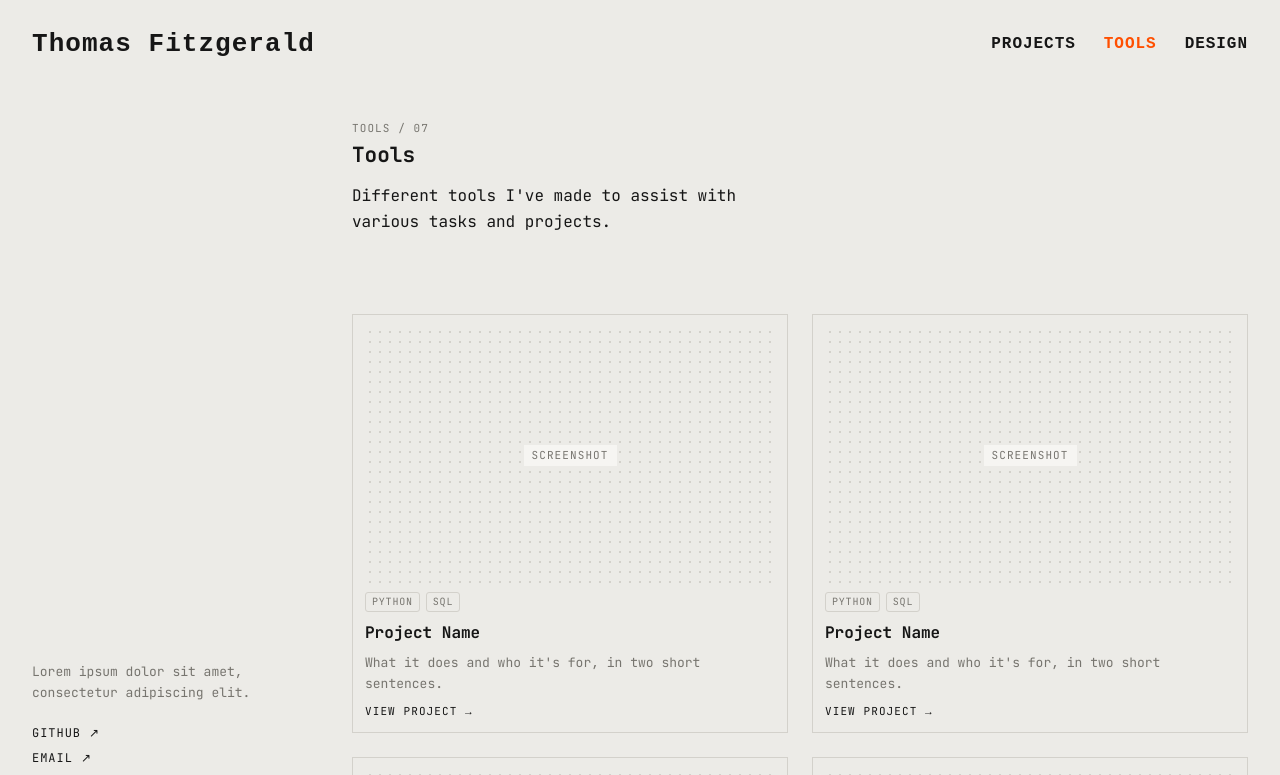
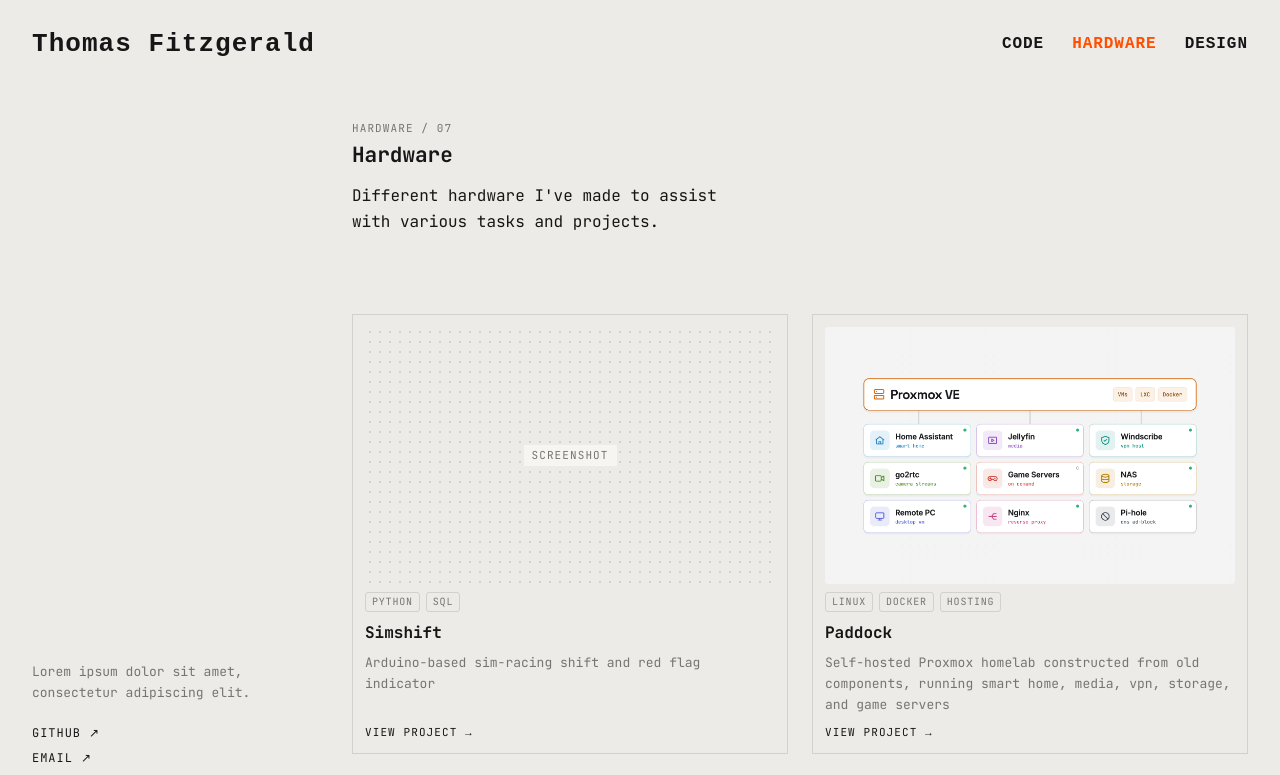
Before and after one commit to StaunchLemur29/portfolio, a plain HTML site: page hardware.html in a window 1280 px wide. Shown: the top 775 px of the page. Drawn offline with Linux system fonts and the light colour scheme; a web font is replaced by a local one.

Commit message:
switch around toolbar

```diff
--- a/tools.html
+++ b/hardware.html
@@ -3,7 +3,7 @@
 <head>
   <meta charset="UTF-8">
   <meta name="viewport" content="width=device-width, initial-scale=1.0">
-  <title>Thomas | Tools</title>
+  <title>Thomas | Hardware</title>
   <link rel="preconnect" href="https://fonts.googleapis.com">
   <link rel="preconnect" href="https://fonts.gstatic.com" crossorigin>
   <link href="https://fonts.googleapis.com/css2?family=Doto:wght@400;700;900&family=JetBrains+Mono:wght@400;500;700&display=swap" rel="stylesheet">
@@ -18,8 +18,8 @@
     <header class="navbar">
         <a href="index.html" class="logo">Thomas Fitzgerald</a>
         <nav class="nav">
-            <a href="projects.html">PROJECTS</a>
-            <a href="tools.html" class="active">TOOLS</a>
+            <a href="projects.html">CODE</a>
+            <a href="hardware.html" class="active">HARDWARE</a>
             <a href="design.html">DESIGN</a>
         </nav>
     </header>
@@ -27,9 +27,9 @@
 
     <main>
         <section class="hero">
-            <p class="label">tools / 07</p>
-            <h1>Tools</h1>
-            <p class="description">Different tools I've made to assist with various tasks and projects.</p>
+            <p class="label">hardware / 07</p>
+            <h1>Hardware</h1>
+            <p class="description">Different hardware I've made to assist with various tasks and projects.</p>
         </section>
         <div class="grid">
             <article class="project">
@@ -38,8 +38,19 @@
                     <span class="tag">Python</span>
                     <span class="tag">SQL</span>
                 </div>
-                <h3>Project Name</h3>
-                <p>What it does and who it's for, in two short sentences.</p>
+                <h3>Simshift</h3>
+                <p>Arduino-based sim-racing shift and red flag indicator</p>
+                <a href="#" class="more">VIEW PROJECT →</a>
+            </article>
+            <article class="project">
+                <img class="thumb" src="images/paddock-thumbnail.png" alt="Dashboard displaying analysis alongside a live session">
+                <div class="meta">
+                    <span class="tag">Linux</span>
+                    <span class="tag">Docker</span>
+                    <span class="tag">Hosting</span>
+                </div>
+                <h3>Paddock</h3>
+                <p>Self-hosted Proxmox homelab constructed from old components, running smart home, media, vpn, storage, and game servers</p>
                 <a href="#" class="more">VIEW PROJECT →</a>
             </article>
             <article class="project">
```
Also changed, not shown: design.html (+3 -3 lines), index.html (+2 -2 lines), projects.html (+5 -5 lines).
